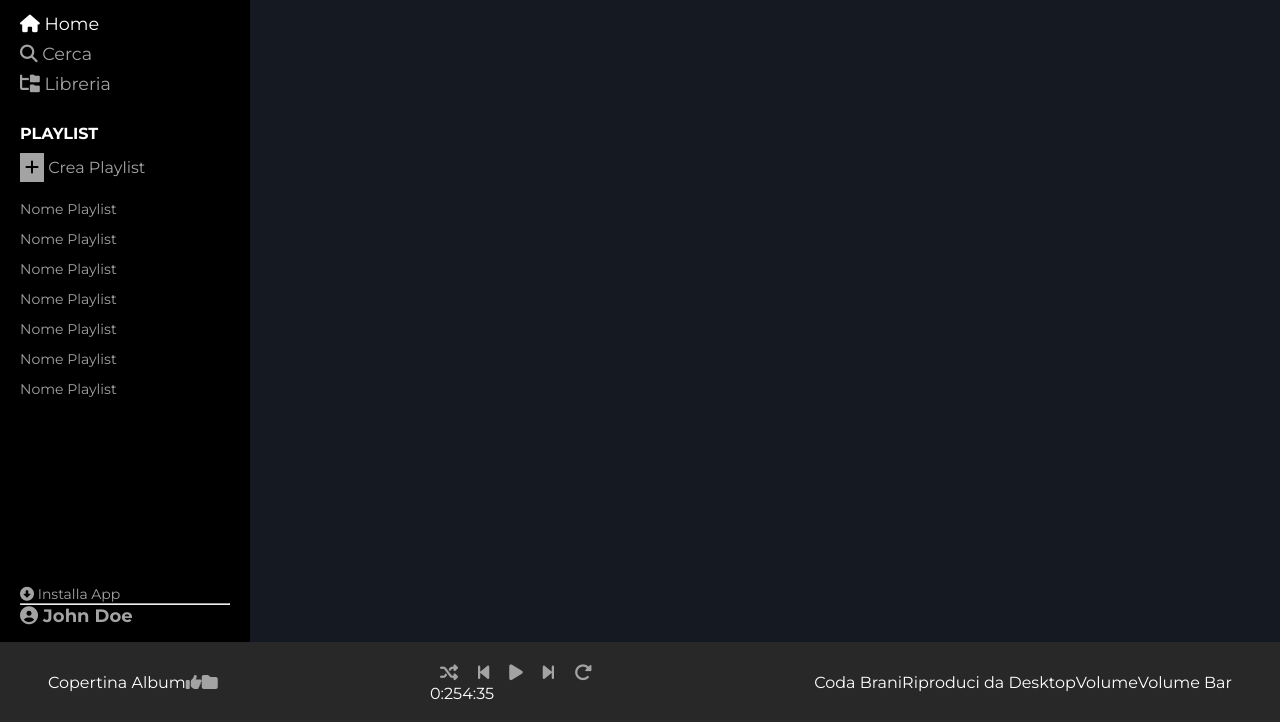
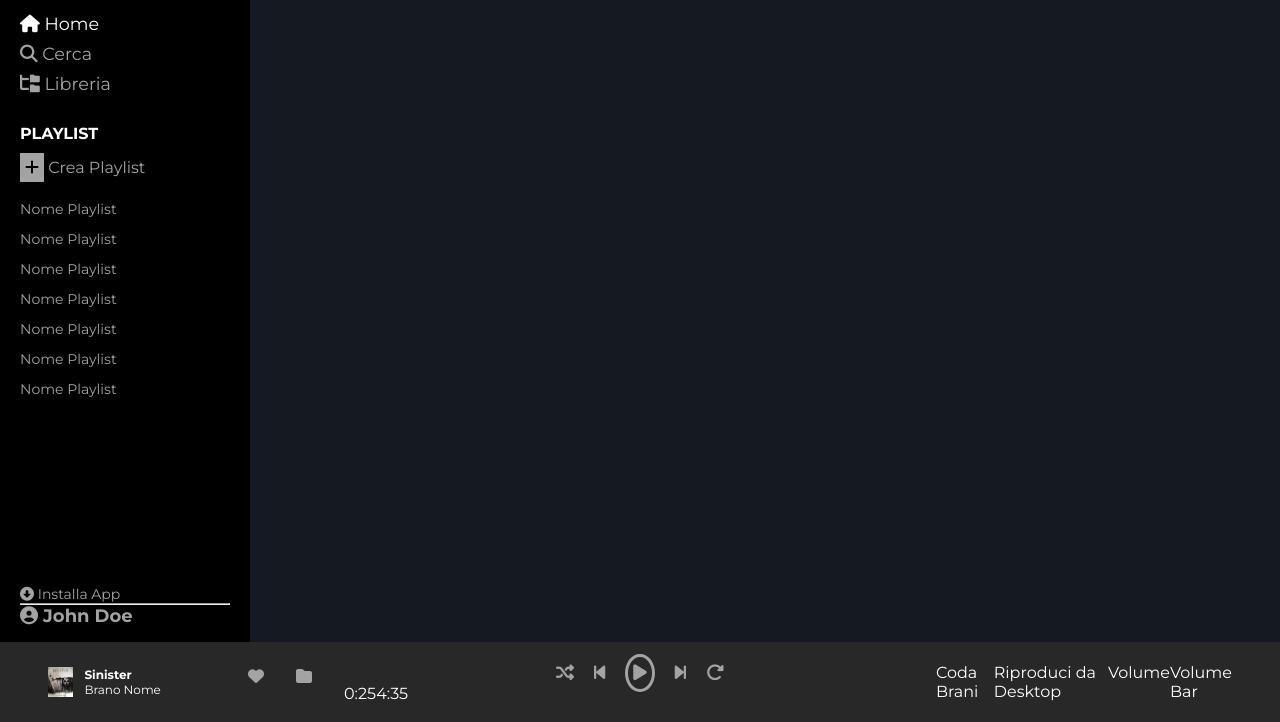
Before and after one commit to franciowel/html-css-spotifyweb, a plain HTML site: page index.html in a window 1280 px wide. Shown: the part 78-800 px from the top of the page. Drawn offline with Linux system fonts and the light colour scheme.

Commit message:
parte playedsong footer creata, creo player

```diff
--- a/css/style.css
+++ b/css/style.css
@@ -137,21 +137,63 @@ nav ul{
     color: inherit;
 }
 
+/* BRANO IN RIPRODUZIONE */
+.song-section{
+    width: 25%;
+}
+
+.song-section ul li{
+    margin-right: 2rem;
+}
+
 .song-section li a{
     color: #a3a3a3;
     text-decoration: none;
 }
 
+
+.song-played img{
+    width: 15%;
+}
+
+.player-title{
+    font-weight: bold;
+    font-size: 12px;
+    margin-left: 0.7rem;
+}
+
+.player-artist{
+    font-size: 12px;
+    margin-left: 0.7rem;
+}
+
+/* COMANDI PLAYER */
 .command-section{
     flex-direction: column;
+    width: 50%;
+}
+
+.commands{
+    justify-content: center;
 }
 
 .commands li a{
     color: #a3a3a3;
     font-size: 18px;
     margin: 0 10px;
+}
 
+.play-button{
+    padding: 5px 5px;
+    border: 3px solid #a3a3a3;
+    border-radius: 50%;
 }
+
+/* PARTE VOLUME */
+.command-volume{
+    width: 25%;
+}
+
 
 /* RESPONSIVE COMMAND */
 
--- a/index.html
+++ b/index.html
@@ -156,11 +156,21 @@
 
                     <ul class="flexcontainer">
 
-                        <li>Copertina Album</li>
+                        <!-- BRANO IN RIPRODUZIONE -->
+                        <li>
+                            <div class="song-played flexcontainer">
+                                <img src="img/sinister.jpeg" alt="Album Covers">
+                                <div class="song-info">
+                                    <div class="player-title">Sinister</div>
+                                    <div class="player-artist">Brano Nome</div>
+                                </div>
+                            </div>
+
+                        </li>
 
                         <li>
                             <a href="#">
-                                <i class="fa-solid fa-thumbs-up"></i>
+                                <i class="fa-solid fa-heart"></i>
                             </a>
                         </li>
 
@@ -169,6 +179,8 @@
                                 <i class="fa-solid fa-folder"></i>
                             </a>
                         </li>
+
+                    </ul>
 
 
                 </div>
```
